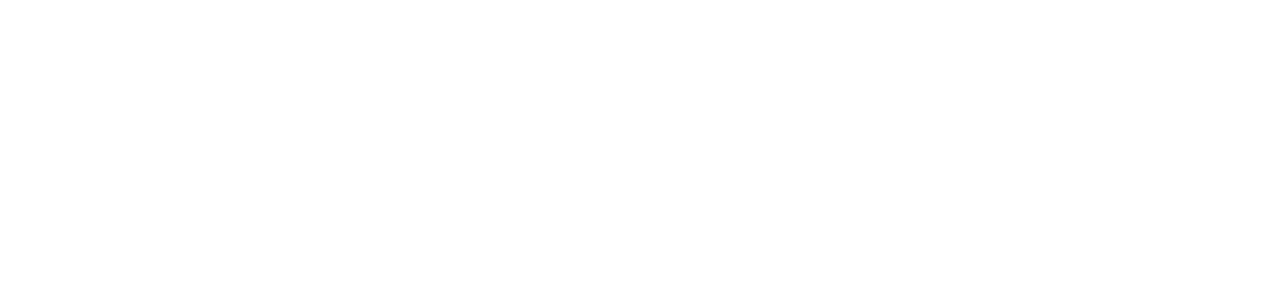
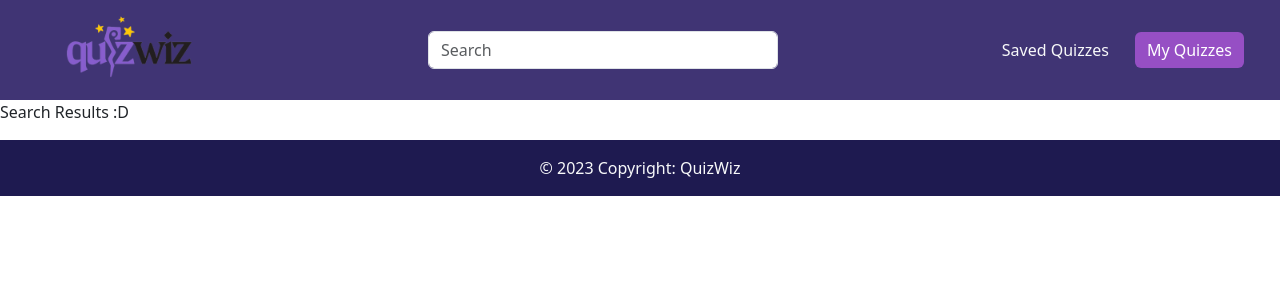
Before and after one commit to jsbyrd/cop4331-27-large-project, a React (Create React App) app in the folder frontend/: page /search in a window 1280 px wide. Before the commit this address had no page. Shown: the top 300 px of the page. Built offline with nearby package versions, Linux system fonts and the light colour scheme.

Commit message:
Menu Saved Quizzes and My Quizzes buttons send to SearchPage.

```diff
--- a/frontend/src/App.js
+++ b/frontend/src/App.js
@@ -13,8 +13,8 @@
   return (
     <BrowserRouter>
       <Routes>
-        <Route path="/" element={<SearchedPage />} />
-        <Route path="/temp" element={<DefaultPage />} />
+        <Route path="/search" element={<SearchedPage />} />
+        <Route path="/" element={<DefaultPage />} />
         <Route path="login" element={<LoginPage />} />
         <Route path="/register" element={<RegisterPage />} />
         <Route path="/menu" element={<MenuPage />} />
--- a/frontend/src/components/Default.css
+++ b/frontend/src/components/Default.css
@@ -1,4 +1,4 @@
-.navbar-custom
+.default-navbar-custom
 {
   height:100px;
 }
--- a/frontend/src/components/DefaultHeader.js
+++ b/frontend/src/components/DefaultHeader.js
@@ -13,7 +13,7 @@
 
   return (
     <header className='position-sticky top-0'>
-      <nav className="navbar navbar-expand-lg d-flex flex-nowrap justify-content-between w-100 navbar-custom" id='default-header-navbar'>
+      <nav className="navbar navbar-expand-lg d-flex flex-nowrap justify-content-between w-100 default-navbar-custom" id='default-header-navbar'>
         <img id='default-header-logo' src={logo}/>
         <div className="d-flex align-items-center" style={{marginRight: "20px"}}>
           <button type="button" className="btn px-3 text-light" id='default-header-login-btn' onClick={goToLogin}>
--- a/frontend/src/components/Menu.css
+++ b/frontend/src/components/Menu.css
@@ -1,3 +1,8 @@
+.menu-navbar-custom
+{
+    height:100px;
+}
+
 #menu-searchbar
 {
     width: 350px;
--- a/frontend/src/components/MenuHeader.js
+++ b/frontend/src/components/MenuHeader.js
@@ -14,7 +14,7 @@
 
   return (
     <header className='position-sticky top-0'>
-      <nav className="navbar navbar-expand-lg d-flex flex-nowrap justify-content-between w-100" id='default-header-navbar'>
+      <nav className="navbar navbar-expand-lg d-flex flex-nowrap justify-content-between w-100 menu-navbar-custom" id='default-header-navbar'>
         <a className="nav-link text-light" id='default-header-logo' href="/" style={{marginLeft: "20px"}}>
           <img src={logo} id='menu-header-logo'/>
         </a>
@@ -24,10 +24,10 @@
           </form>
         </div>
         <div className="d-flex align-items-center" style={{marginRight: "20px"}}>
-          <button type="button" className="btn px-3 text-light" id='default-header-login-btn'>
+          <button type="button" className="btn px-3 text-light" id='default-header-login-btn' onClick={event =>  window.location.href='/search'}>
             Saved Quizzes
           </button>
-          <button type="button" className="btn btn-primary me-3" id='default-header-register-btn'>
+          <button type="button" className="btn btn-primary me-3" id='default-header-register-btn' onClick={event =>  window.location.href='/search'}>
             My Quizzes
           </button>
         </div>
--- a/frontend/src/components/Searched.css
+++ b/frontend/src/components/Searched.css
@@ -8,3 +8,8 @@
     width:200px;
     height:200px;
   }
+
+.searched-navbar-custom
+{
+  height:100px;
+}
--- a/frontend/src/components/Searched.js
+++ b/frontend/src/components/Searched.js
@@ -2,8 +2,11 @@
 
 function Searched()
 {
-    <div id='searched-background'>
-    </div>
+    return(
+        <div id='searched-background'>
+            <p>Search Results :D</p>
+        </div>
+    );
 }
 
 export default Searched;
--- /dev/null
+++ b/frontend/src/components/SearchedFooter.js
@@ -0,0 +1,13 @@
+import React from 'react';
+
+const SearchedFooter = () => {
+  return (
+    <footer class="bg-light text-center text-lg-start position-sticky bottom-0">
+      <div class="text-center p-3 text-light" style={{background: "rgba(30,26,80,255)"}}>
+        © 2023 Copyright: QuizWiz
+      </div>
+    </footer>
+  )
+}
+
+export default SearchedFooter;
--- a/frontend/src/components/SearchedHeader.js
+++ b/frontend/src/components/SearchedHeader.js
@@ -6,7 +6,7 @@
 const SearchHeader = () => {
     return (
         <header className='position-sticky top-0'>
-            <nav className="navbar navbar-expand-lg d-flex flex-nowrap justify-content-between w-100" id='default-header-navbar'>
+            <nav className="navbar navbar-expand-lg d-flex flex-nowrap justify-content-between w-100 searched-navbar-custom" id='default-header-navbar'>
                 <a className="nav-link text-light" id='searched-header-logo' href="/" style={{ marginLeft: "20px" }}>
                     <img src={logo} id='searched-header-logo'/>
                 </a>
--- a/frontend/src/pages/SearchedPage.js
+++ b/frontend/src/pages/SearchedPage.js
@@ -1,11 +1,15 @@
 import React from 'react';
 import SearchHeader from '../components/SearchedHeader';
+import Searched from '../components/Searched';
+import SearchedFooter from '../components/SearchedFooter';
 
 const SearchedPage = () =>
 {
     return(
         <div className="d-flex flex-column" style={{height: "100vh"}}>
-        <SearchHeader />
+            <SearchHeader />
+            <Searched />
+            <SearchedFooter />
         </div>
     );
 }
```
